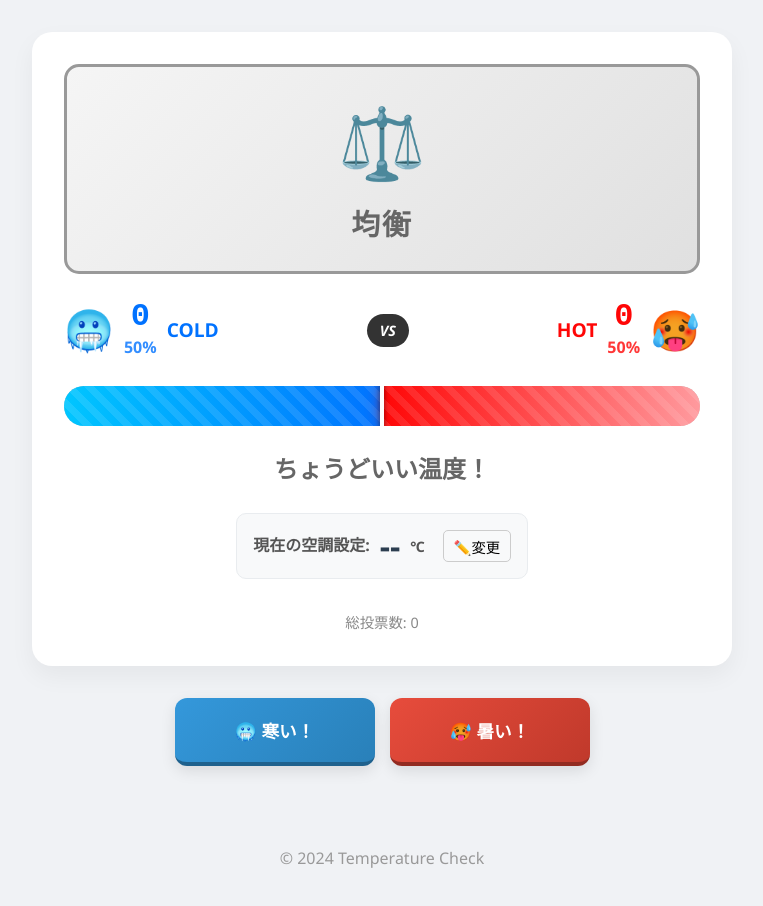
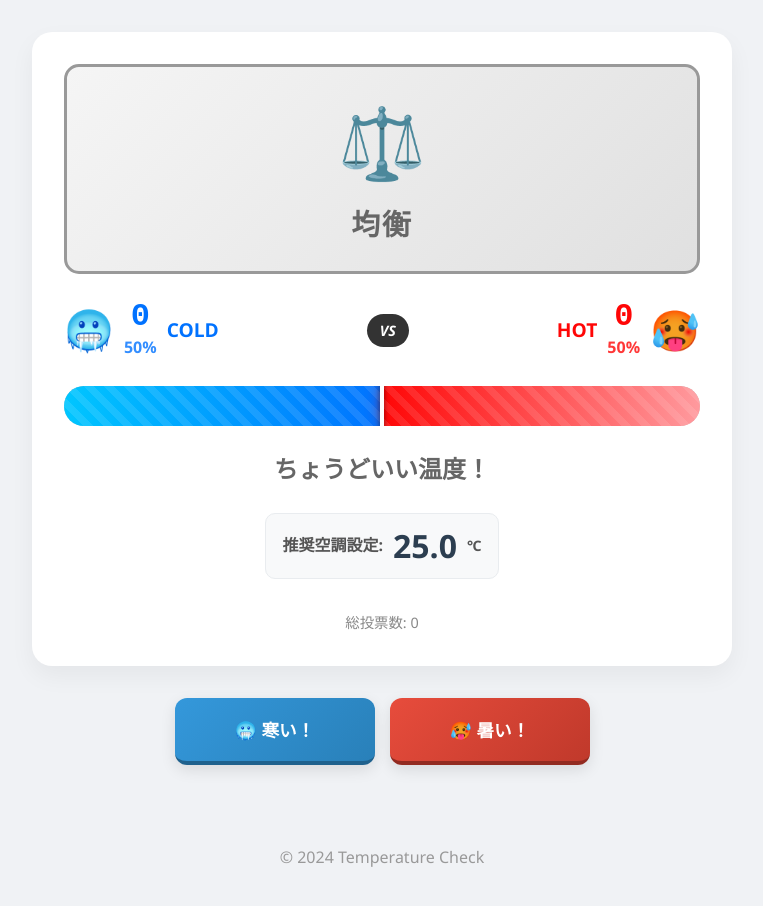
Before and after one commit to kaishiraishi/atauidaro, a plain HTML site: page index.html in a window 1280 px wide. Shown: the whole page, without its empty margins (258-1021 px from the left). Drawn offline with Linux system fonts and the light colour scheme; no server answers.

Commit message:
空調温度の自動調整機能を追加（25℃基準、投票に応じて±5℃調整）

```diff
--- a/index.html
+++ b/index.html
@@ -53,10 +53,9 @@
 
             <!-- 空調設定エリア -->
             <div class="ac-info-panel">
-                <span class="ac-label">現在の空調設定:</span>
-                <span id="current-temp" class="ac-temp">--</span>
+                <span class="ac-label">推奨空調設定:</span>
+                <span id="current-temp" class="ac-temp">25.0</span>
                 <span class="ac-unit">℃</span>
-                <button id="btn-change-temp" class="edit-btn" title="空調温度を変更">✏️変更</button>
             </div>
 
             <div id="participants-display" class="participants">総投票数: 0</div>
--- a/script.js
+++ b/script.js
@@ -37,7 +37,7 @@ document.addEventListener('DOMContentLoaded', () => {
     }
 
     async function vote(type) {
-        if(type === 'hot') hotCount++;
+        if (type === 'hot') hotCount++;
         else coldCount++;
         updateDisplay();
 
@@ -64,6 +64,18 @@ document.addEventListener('DOMContentLoaded', () => {
         // ゲージ更新
         gaugeCold.style.width = coldPercent + '%';
         gaugeHot.style.width = hotPercent + '%';
+
+        // 空調温度の自動計算（25℃を基準）
+        const baseTemp = 25;
+        const maxAdjustment = 5; // 最大±5℃の調整
+        // hotPercentが50%より高い→温度を上げる、coldPercentが50%より高い→温度を下げる
+        const adjustment = ((hotPercent - 50) / 50) * maxAdjustment;
+        const recommendedTemp = Math.round((baseTemp + adjustment) * 10) / 10; // 小数点1桁
+
+        const currentTempElement = document.getElementById('current-temp');
+        if (currentTempElement) {
+            currentTempElement.textContent = recommendedTemp.toFixed(1);
+        }
 
         // 優勢表示の更新
         const diff = Math.abs(hotCount - coldCount);
```
